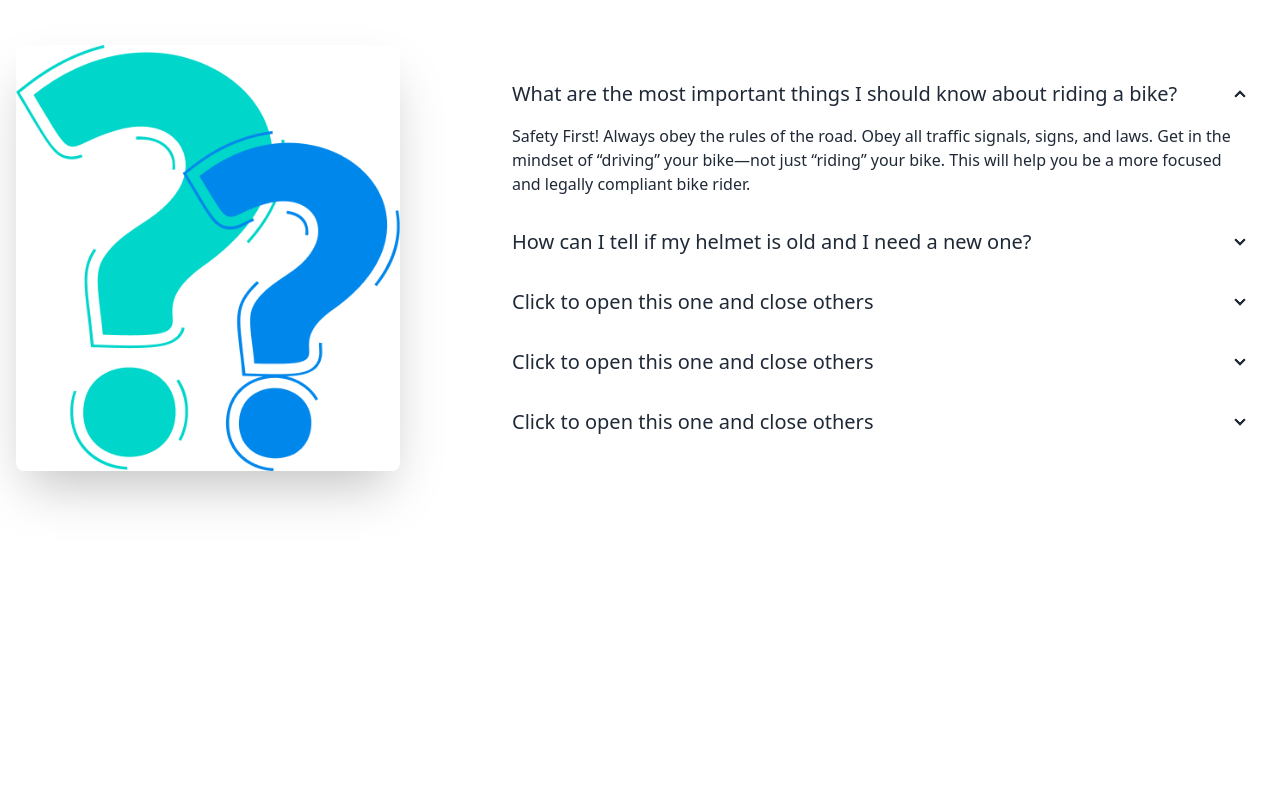
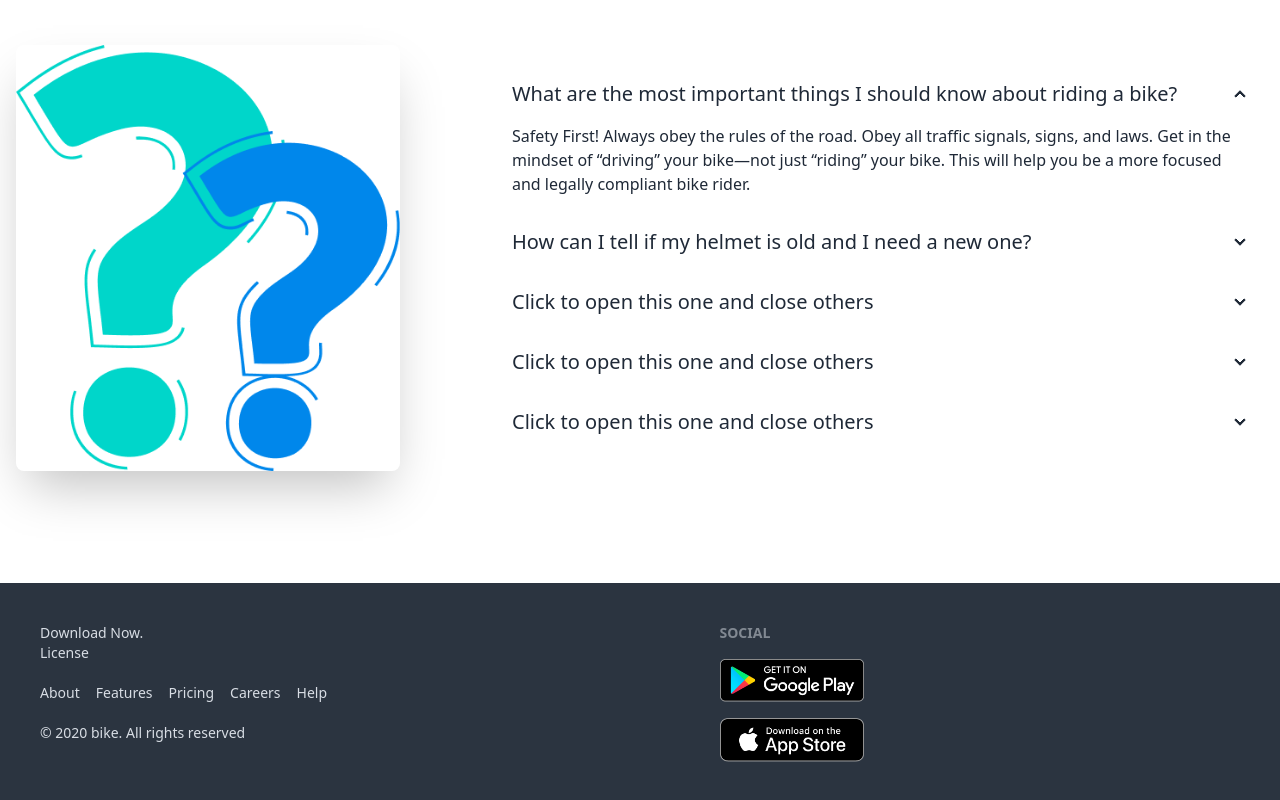
Before and after one commit to ParthaMalakar/Bike-Dheko, a plain HTML site: page index.html in a window 1280 px wide. Shown: the part 2742-3542 px from the top of the page. Before the commit the page ends 3325 px from the top, so only its background shows below. Drawn offline with nearby package versions, Linux system fonts and the light colour scheme.

Commit message:
footer section

```diff
--- a/index.html
+++ b/index.html
@@ -348,9 +348,27 @@
               </div>
         </section>
     </main>
-    <footer>
+    <footer class="footer p-10 bg-neutral text-neutral-content">
+        <div class="space-y-3">
 
-    </footer>
+          <p>Download Now.<br/>License</p>
+          <div class="flex no-underline	list-none gap-4">
+            <li><a href="">About</a></li>
+            <li><a href=""></a>Features</li>
+            <li><a href=""></a>Pricing</li>
+            <li><a href="">Careers</a></li>
+            <li><a href="">Help</a></li>
+          </div>
+          <p>© 2020 bike. All rights reserved</p>
+        </div>
+        <div>
+          <span class="footer-title">Social</span>
+          <div class="grid grid-col-1 gap-4">
+            <a ><img class="w-36" src="./images/others/android.png" alt=""></a>
+            <a href=""><img class="w-36" src="./images/others/ios.png" alt=""></a>
+          </div>
+        </div>
+      </footer>
 </body>
 
 </html>
```
